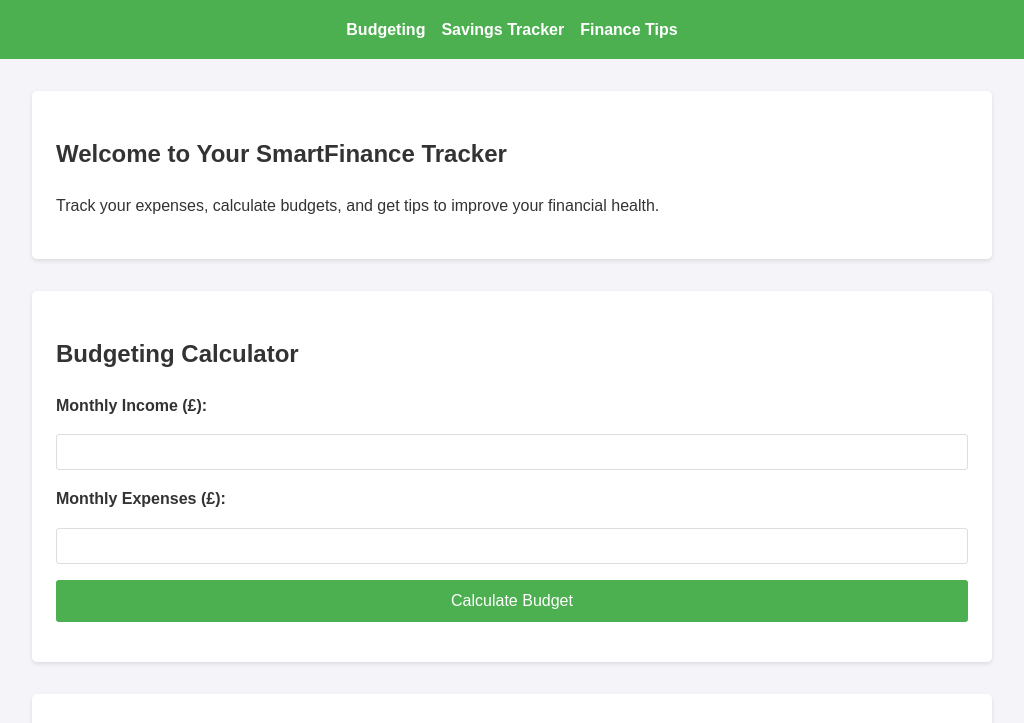
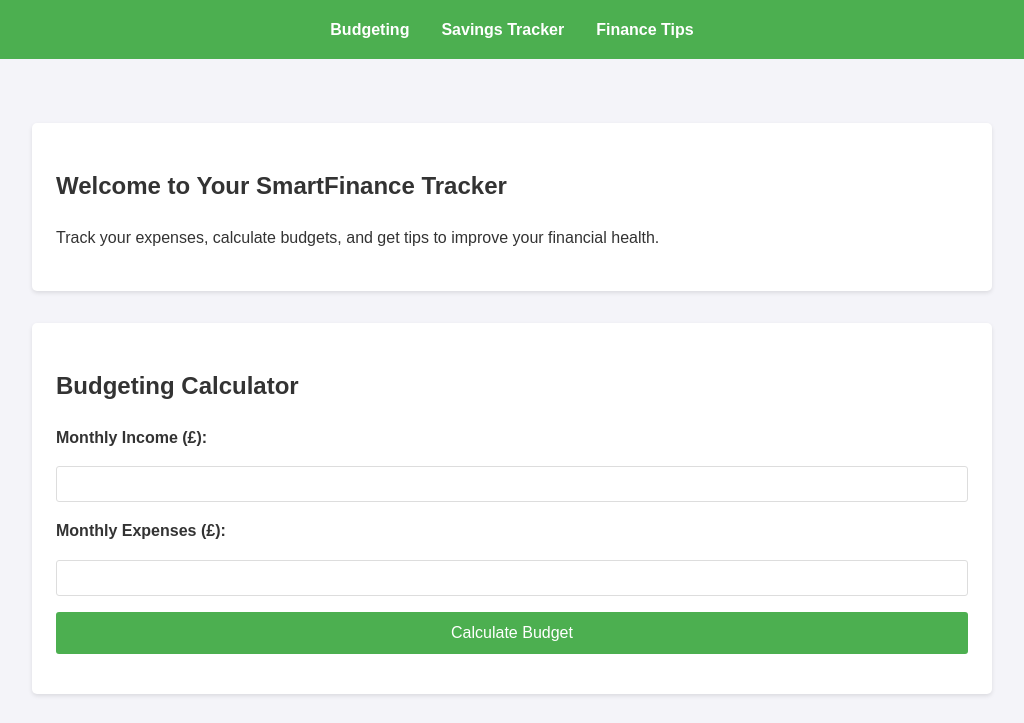
Before and after one commit to agodahdev/smartfinance, a plain HTML site: page index.html in a window 1024 px wide. Shown: the part 77-800 px from the top of the page. Drawn offline with Linux system fonts and the light colour scheme.

Commit message:
added media query for different size screens

```diff
--- a/assets/css/styles.css
+++ b/assets/css/styles.css
@@ -60,7 +60,6 @@ form {
 
 label {
     font-weight: bold;
-
 }
 
 input[type="number"] {
@@ -83,3 +82,63 @@ button {
 button:hover {
     background: #45a049;
 }
+
+/* List styles */
+ul {
+    list-style-type: disc;
+    margin-left: 2rem;
+}
+
+/* Responsive Styles for Small screens */
+@media (max-width: 768px) {
+    .main-nav ul {
+        flex-direction: column;
+        gap: 0.5rem;
+    }
+
+    section {
+        padding: 1rem;
+    }
+
+    button {
+        font-size: 0.9rem;
+    }
+
+}
+
+/* Responsive styles for Medium screens */
+@media (min-width: 769px) and (max-width: 1024px) {
+    body {
+        font-size: 1rem;
+    }
+
+    .main-nav ul{
+        gap: 1.5rem;
+    }
+
+    section {
+        margin: 1.5rem auto;
+        max-width: 800px;
+    }
+}
+
+/* Responsive Styles for Larger screens */
+
+@media (min-width: 1024px) {
+    body {
+        font-size: 1.2 rem;
+    }
+
+    .main-nav ul {
+        gap: 2rem;
+    }
+
+    section {
+        margin: 2rem auto;
+        max-width: 1200px;
+    }
+
+    button {
+        font-size: 1rem;
+    }
+}
```
